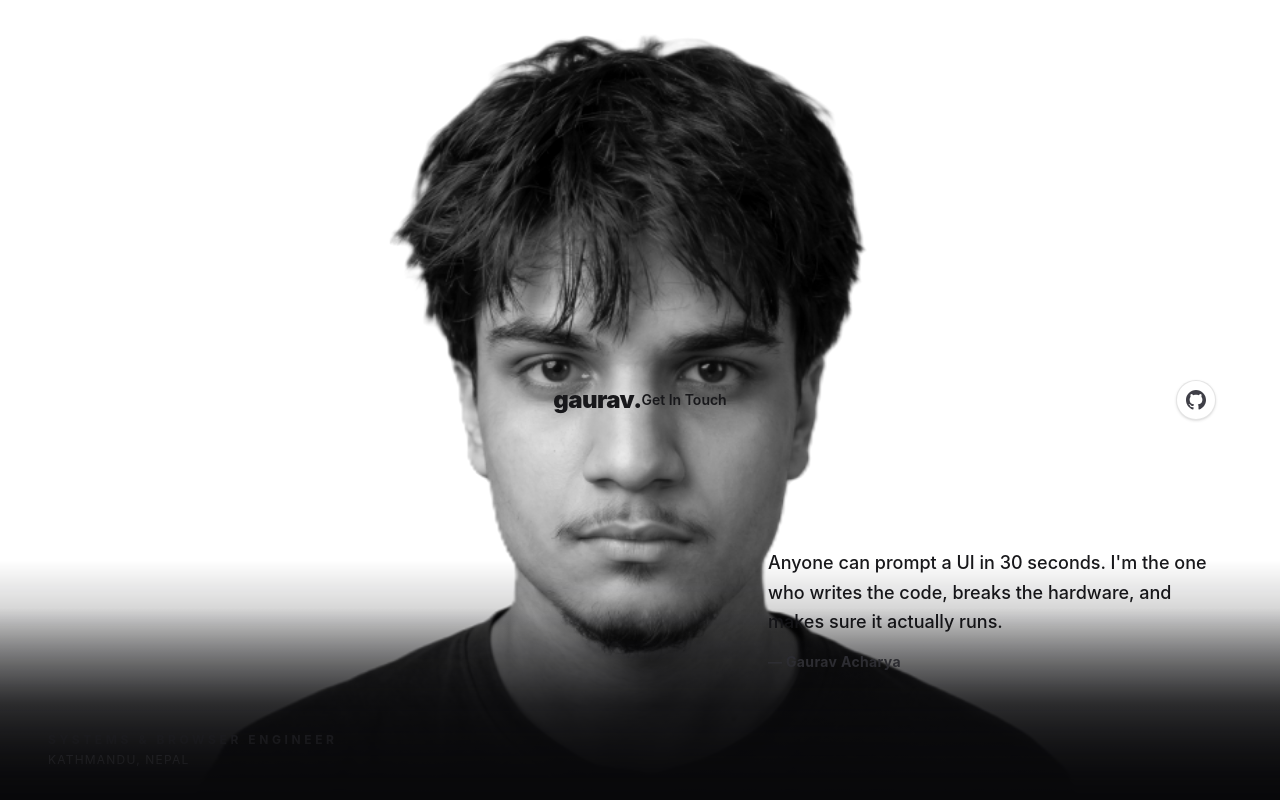
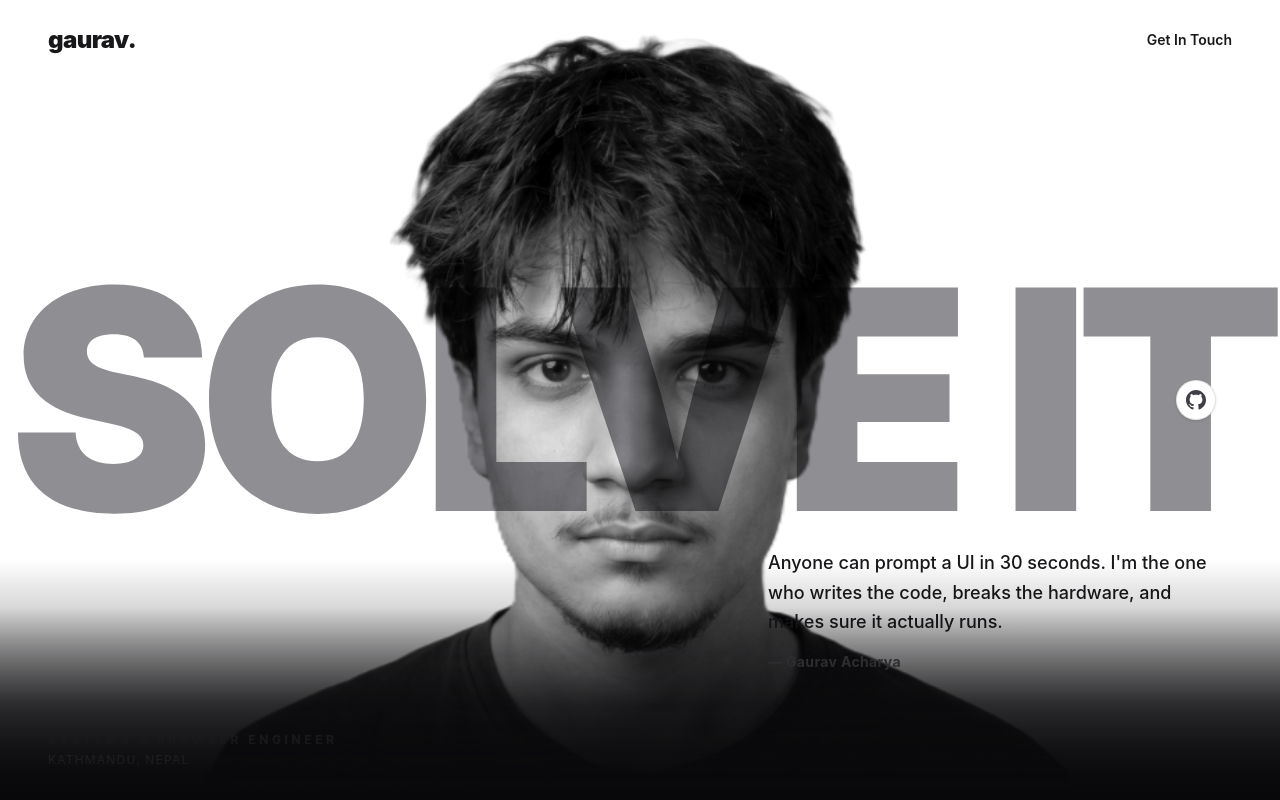
Before and after one commit to anomy77/portfolio, a React (Vite) app: page / in a window 1280 px wide. Shown: the top 800 px of the page. Built offline with nearby package versions, Linux system fonts and the light colour scheme.

Commit message:
fix(portfolio): fix hero nav layout and apply mix-blend-multiply for optical depth behind portrait

```diff
--- a/src/App.jsx
+++ b/src/App.jsx
@@ -76,26 +76,10 @@
     <div className="bg-[#09090B] text-[#E4E4E7] font-sans min-h-screen selection:bg-white selection:text-black">
 
       {/* ===== SECTION 1: Full-Bleed Portrait Hero with Z-Axis Parallax Depth ===== */}
-      <section className="relative h-screen w-full overflow-hidden bg-white [mask-image:linear-gradient(to_bottom,black_70%,rgba(0,0,0,0.6)_85%,transparent_100%)] [-webkit-mask-image:linear-gradient(to_bottom,black_70%,rgba(0,0,0,0.6)_85%,transparent_100%)] flex items-center justify-center">
+      <section className="relative h-screen w-full overflow-hidden bg-white [mask-image:linear-gradient(to_bottom,black_70%,rgba(0,0,0,0.6)_85%,transparent_100%)] [-webkit-mask-image:linear-gradient(to_bottom,black_70%,rgba(0,0,0,0.6)_85%,transparent_100%)]">
 
-        {/* Massive Background Parallax Typography (Z-0) */}
-        <motion.div
-          style={{ y: backgroundY }}
-          className="absolute inset-0 z-0 flex items-center justify-center select-none pointer-events-none overflow-hidden"
-        >
-          <span
-            className="text-[26vw] font-black tracking-[-0.06em] leading-none uppercase text-[#F4F4F5] whitespace-nowrap opacity-90 font-sans"
-            style={{
-              WebkitTextStroke: '2px rgba(212, 212, 216, 0.7)',
-              letterSpacing: '-0.06em'
-            }}
-          >
-            SOLVE IT
-          </span>
-        </motion.div>
-
-        {/* Portrait Image (Z-10) */}
-        <div className="absolute inset-0 z-10 pointer-events-none">
+        {/* Portrait Image (Z-0) */}
+        <div className="absolute inset-0 z-0 pointer-events-none">
           <img
             src={heroImage}
             alt="Gaurav Acharya"
@@ -104,15 +88,27 @@
           />
         </div>
 
+        {/* Massive Parallax Typography with Multiply Blend (Z-10) */}
+        <motion.div
+          style={{ y: backgroundY }}
+          className="absolute inset-0 z-10 flex items-center justify-center select-none pointer-events-none overflow-hidden mix-blend-multiply"
+        >
+          <span
+            className="text-[24vw] font-black tracking-[-0.05em] leading-none uppercase text-[#8E8E93] whitespace-nowrap select-none font-sans"
+          >
+            SOLVE IT
+          </span>
+        </motion.div>
+
         {/* Smooth bottom blend overlay (Z-15) */}
         <div className="absolute bottom-0 inset-x-0 h-48 bg-gradient-to-t from-[#09090B] via-[#09090B]/70 to-transparent z-15 pointer-events-none"></div>
 
-        {/* Navigation */}
+        {/* Navigation (Z-30) */}
         <motion.nav
           initial={{ opacity: 0, y: -20 }}
           animate={{ opacity: 1, y: 0 }}
           transition={{ duration: 0.8, delay: 0.2 }}
-          className="relative z-20 flex justify-between items-center px-8 md:px-12 py-6"
+          className="absolute top-0 inset-x-0 z-30 flex justify-between items-center px-8 md:px-12 py-6"
         >
           <span className="text-2xl font-black tracking-tight text-zinc-900">
             gaurav.
```
